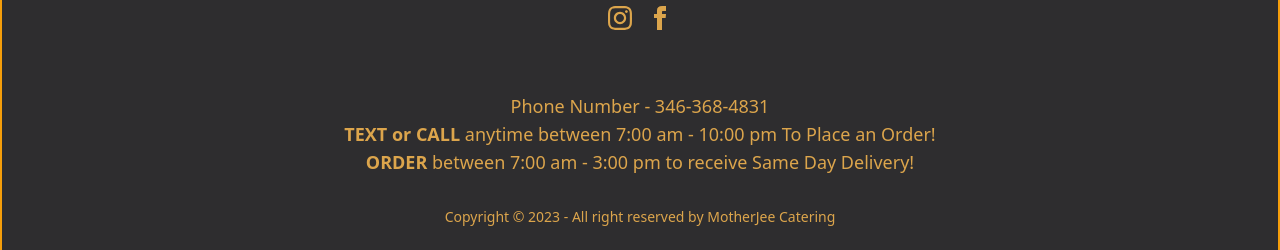
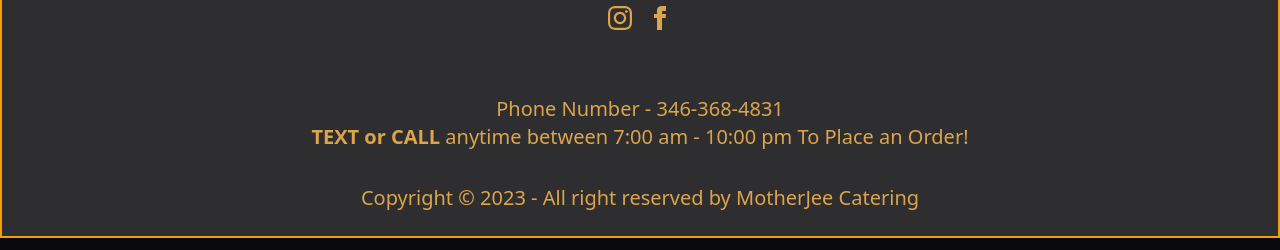
Before and after one commit to ebrahim95/motherjee_catering, a React (Vite) app: page /food_category/1 in a window 1280 px wide. Shown: the part 1471-1721 px from the top of the page. Built offline with nearby package versions, Linux system fonts and the light colour scheme; no server answers.

Commit message:
deleted some text and increased the size

```diff
--- a/src/App.tsx
+++ b/src/App.tsx
@@ -70,7 +70,7 @@ function App() {
             <a href=""><svg xmlns="http://www.w3.org/2000/svg" width="24" height="24" viewBox="0 0 24 24" className="fill-current"><path d="M9 8h-3v4h3v12h5v-12h3.642l.358-4h-4v-1.667c0-.955.192-1.333 1.115-1.333h2.885v-5h-3.808c-3.596 0-5.192 1.583-5.192 4.615v3.385z"></path></svg></a>
           </div>
         </div>
-        <div id="footer-contact-info" className="text-lg">
+        <div id="footer-contact-info" className="text-xl">
           <p>
             Phone Number - 346-368-4831
             <br />
@@ -78,9 +78,8 @@ function App() {
             anytime between 7:00 am - 10:00 pm
             To Place an Order!
             <br />
-            <strong> ORDER </strong>between 7:00 am - 3:00 pm to receive Same Day Delivery!
           </p>
-          <span className="text-sm"> Copyright © 2023 - All right reserved by MotherJee Catering</span>
+          <span className="text-md"> Copyright © 2023 - All right reserved by MotherJee Catering</span>
         </div>
       </footer>
     </div >
```
